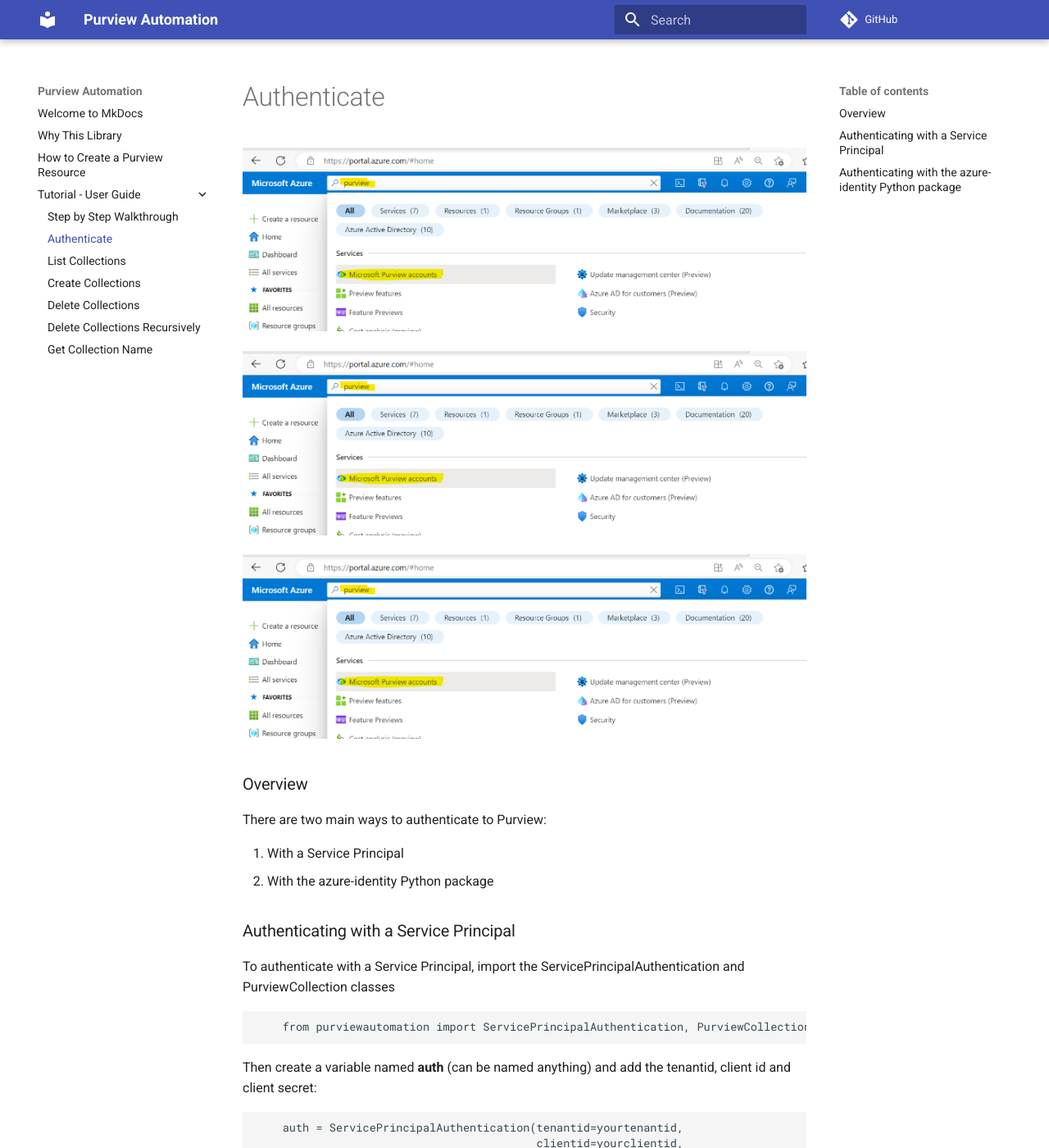
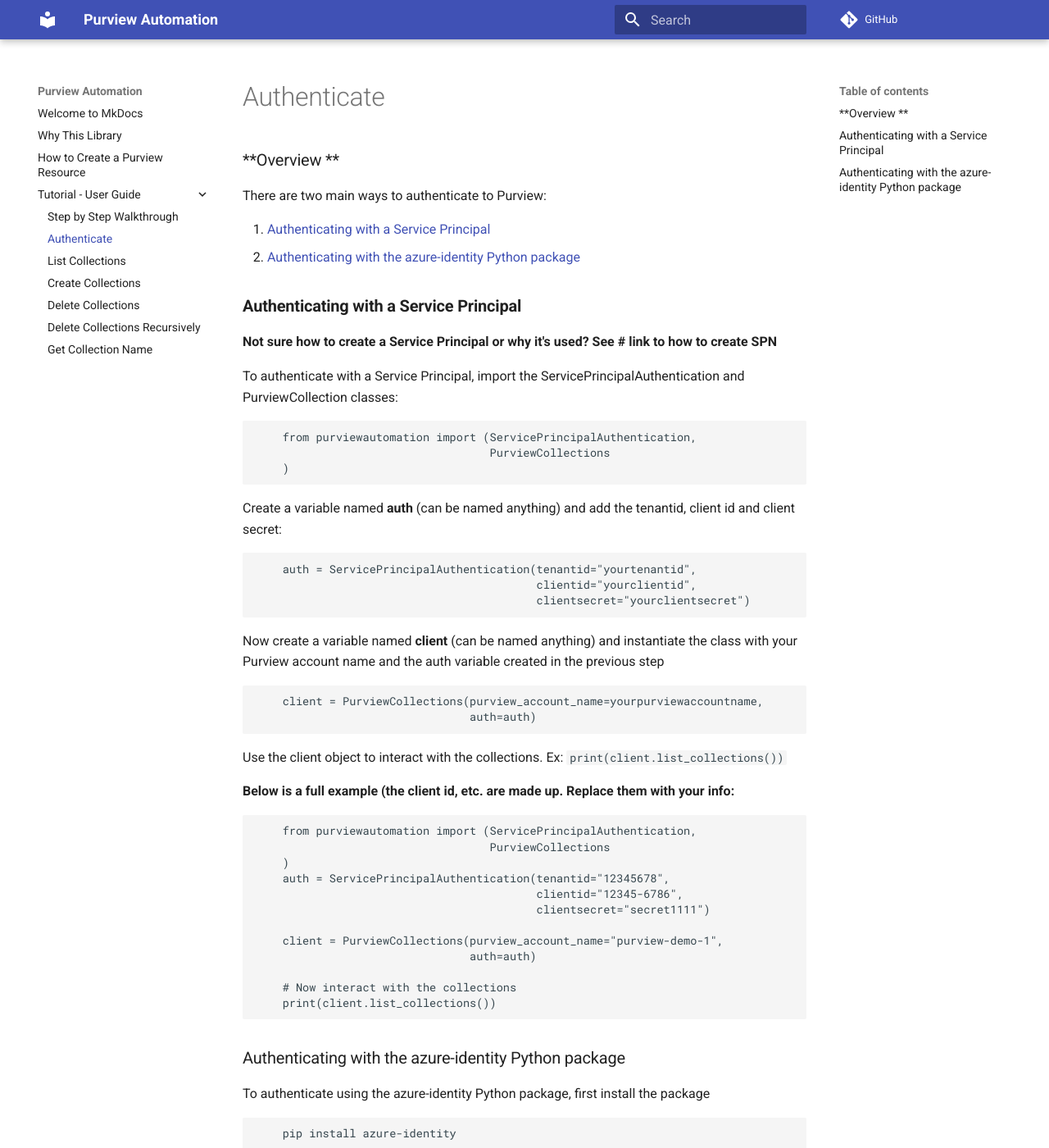
Before and after one commit to Ludwinic1/purviewautomation, an MkDocs documentation site: the page built from docs/tutorial/authenticate.md, in a window 1280 px wide and 1400 px high. Shown: the whole window at 82% size. Built offline with MkDocs 1.6.1 and Material for MkDocs 9.7.7, drawn with Linux system fonts in a browser that asks for light colours; comment, search, counter and statistics services are not loaded; some of the changed text lies outside the part shown.

Commit message:
updated md files

````diff
--- a/docs/tutorial/authenticate.md
+++ b/docs/tutorial/authenticate.md
@@ -1,35 +1,35 @@
-![Screenshot2](image01.png)
-
-![Screenshot2](img2/image01.png)
 
 
 
-![Nav tabs enabled](../img/create-purview/image01.png)
+<!-- ![Nav tabs enabled](../img/create-purview/image01.png) -->
 
 
-### Overview
+### **Overview **
 
 There are two main ways to authenticate to Purview:
 
-1. With a Service Principal
-2. With the azure-identity Python package
+1. [Authenticating with a Service Principal](#authenticating-with-a-service-principal)
+2. [Authenticating with the azure-identity Python package](#authenticating-with-the-azure-identity-python-package)
 
-### Authenticating with a Service Principal
+### **Authenticating with a Service Principal**
+**Not sure how to create a Service Principal or why it's used? See # link to how to create SPN**
 
-To authenticate with a Service Principal, import the ServicePrincipalAuthentication and PurviewCollection classes
+To authenticate with a Service Principal, import the ServicePrincipalAuthentication and PurviewCollection classes:
 ```Python
-    from purviewautomation import ServicePrincipalAuthentication, PurviewCollection
+    from purviewautomation import (ServicePrincipalAuthentication,
+                                   PurviewCollections
+    )
 ```
 
-Then create a variable named **auth** (can be named anything) and add the tenantid, client id and client secret:
+Create a variable named **auth** (can be named anything) and add the tenantid, client id and client secret:
 
 ```Python
-    auth = ServicePrincipalAuthentication(tenantid=yourtenantid,
-                                          clientid=yourclientid,
-                                          clientsecret=yourclientsecret)
+    auth = ServicePrincipalAuthentication(tenantid="yourtenantid",
+                                          clientid="yourclientid",
+                                          clientsecret="yourclientsecret")
 ```
 
-Lastly, create a variable named **client** (can be named anything) and instantiate the class with your Purview account name and the auth variable created in the previous step
+Now create a variable named **client** (can be named anything) and instantiate the class with your Purview account name and the auth variable created in the previous step
 
 ```Python
     client = PurviewCollections(purview_account_name=yourpurviewaccountname,
@@ -38,6 +38,24 @@
 
 Use the client object to interact with the collections. Ex: `print(client.list_collections())`
 
+**Below is a full example (the client id, etc. are made up. Replace them with your info:**
+```Python
+    from purviewautomation import (ServicePrincipalAuthentication,
+                                   PurviewCollections
+    )
+    auth = ServicePrincipalAuthentication(tenantid="12345678",
+                                          clientid="12345-6786",
+                                          clientsecret="secret1111")
+
+    client = PurviewCollections(purview_account_name="purview-demo-1",
+                                auth=auth)
+
+    # Now interact with the collections
+    print(client.list_collections())
+```
+
+
+
 ### Authenticating with the azure-identity Python package
 
 To authenticate using the azure-identity Python package, first install the package
````
Also changed, not shown: docs/tutorial/create-collections.md (+24 -0 lines), docs/tutorial/create-purview.md (+20 -4 lines), docs/tutorial/list-collections.md (+37 -3 lines), docs/img/create-purview/image02.png (added), docs/img/tutorial/create-collections/image01.png (added), docs/img/tutorial/create-collections/image02.png (added), docs/img/tutorial/create-collections/image03.png (added), docs/tutorial/img2/image01.png (deleted).
